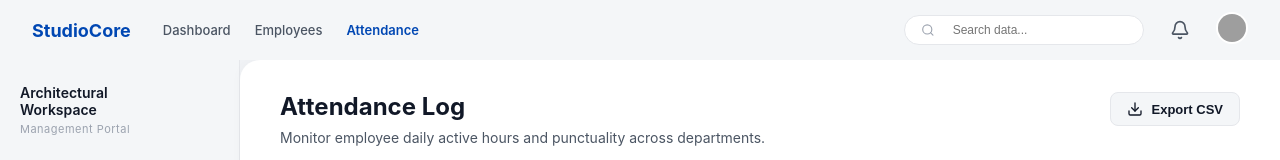
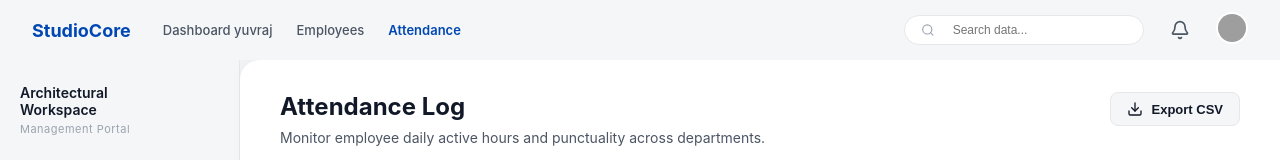
Before and after one commit to yuvraj03singh/My-project, a React (Vite) app in the folder frontend/: page /attendance in a window 1280 px wide. Shown: the top 160 px of the page. Built offline with nearby package versions, Linux system fonts and the light colour scheme; grey boxes are pictures that could not be loaded.

Commit message:
new text

```diff
--- a/frontend/components/Attendance.jsx
+++ b/frontend/components/Attendance.jsx
@@ -15,7 +15,7 @@ export default function Attendance() {
         <div className="nav-left">
           <h2 className="brand-logo-top">StudioCore</h2>
           <div className="nav-links">
-            <Link to="/dashboard">Dashboard</Link>
+            <Link to="/dashboard">Dashboard yuvraj</Link>
             <Link to="/employees">Employees</Link>
             <Link to="/attendance" className="active">Attendance</Link>
           </div>
```
